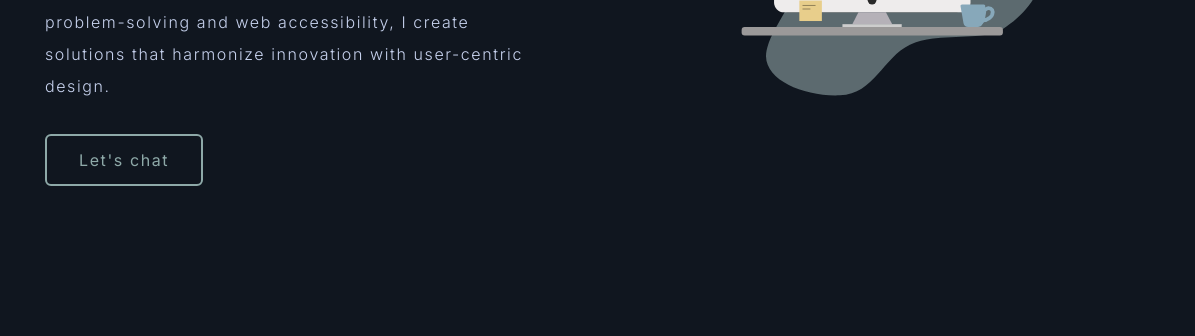
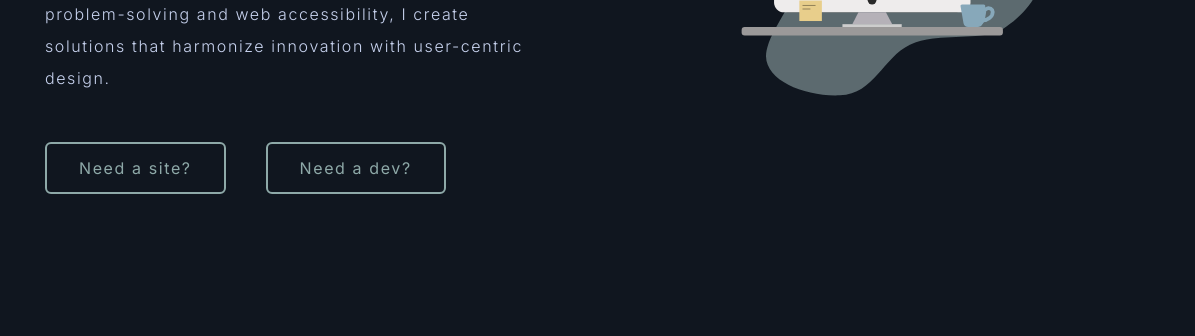
Before and after one commit to neshacascia/portfolio, a website: page index.html in a window 1280 px wide. Shown: the part 464-800 px from the top of the page, 85-1280 px from the left. Drawn offline with Linux system fonts and the light colour scheme.

Commit message:
updated home section to include two call to actions

```diff
--- a/index.html
+++ b/index.html
@@ -142,14 +142,18 @@
             I create solutions that harmonize innovation with user-centric
             design.
           </p>
-          <a href="#contact" class="text-mintGreen">
-            <button
-              type="button"
+          <div class="flex gap-10 mt-4">
+            <a
+              href="services.html"
               class="text-mintGreen font-inter text-base font-normal tracking-widest leading-[200.2%] border-2 border-mintGreen rounded-md py-2 px-8 mt-8 hover:bg-[#7b8d8d61]"
-            >
-              Let's chat
-            </button>
-          </a>
+              >Need a site?
+            </a>
+            <a
+              href="#about"
+              class="text-mintGreen font-inter text-base font-normal tracking-widest leading-[200.2%] border-2 border-mintGreen rounded-md py-2 px-8 mt-8 hover:bg-[#7b8d8d61]"
+              >Need a dev?
+            </a>
+          </div>
         </div>
 
         <div class="hidden md:block w-[60%]">
```
